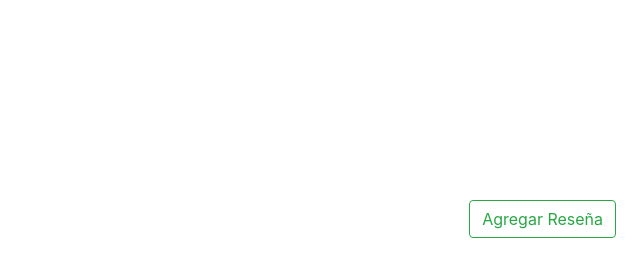
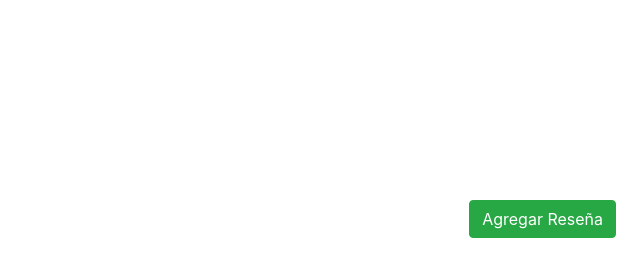
Before and after one commit to DCC-CC4401/2023-1-Grupo-3, a Django app: page / in a window 1280 px wide. Shown: the part 538-800 px from the top of the page, without its empty margins (640-1280 px from the left). Run offline with Django 4.2, Linux system fonts and the light colour scheme; data comes from the database, SQL or seed files in the repository; data that the repository does not hold is empty.

Commit message:
cambio color boton

```diff
--- a/resenas_cool/inicio/templates/inicio/inicio.html
+++ b/resenas_cool/inicio/templates/inicio/inicio.html
@@ -72,7 +72,7 @@
     </div>
     <div class="fixed-bottom d-flex justify-content-end mb-4 mr-4">
         <a href="{% url 'nueva_resena' %}">
-            <button type="button" class="btn btn-outline-success">
+            <button type="button" class="btn btn-success">
                 Agregar Reseña
             </button>
         </a>
```
